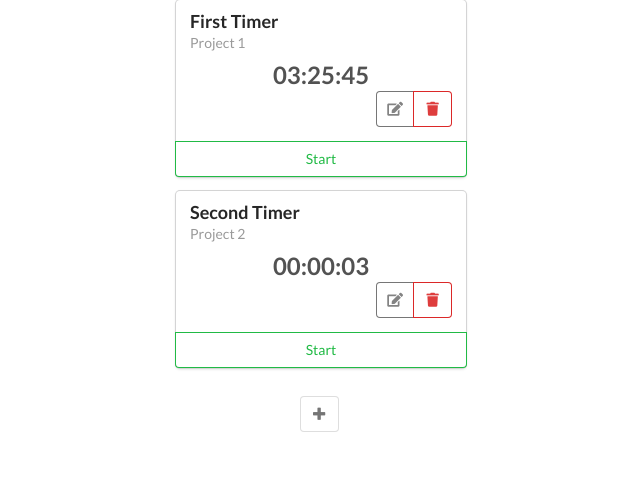
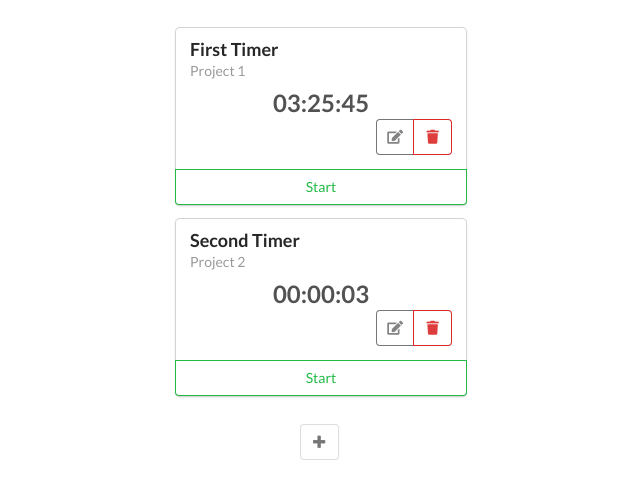
Before and after one commit to yzaoui/react-timers, a React (Create React App) app: page / in a window 1280 px wide. Shown: the top 496 px of the page, without its empty margins (319-959 px from the left). Built offline with nearby package versions, Linux system fonts and the light colour scheme.

Commit message:
Add margin to main view

```diff
--- a/src/index.css
+++ b/src/index.css
@@ -11,3 +11,7 @@ code {
   font-family: source-code-pro, Menlo, Monaco, Consolas, 'Courier New',
     monospace;
 }
+
+.column {
+  margin: 2rem;
+}
```
